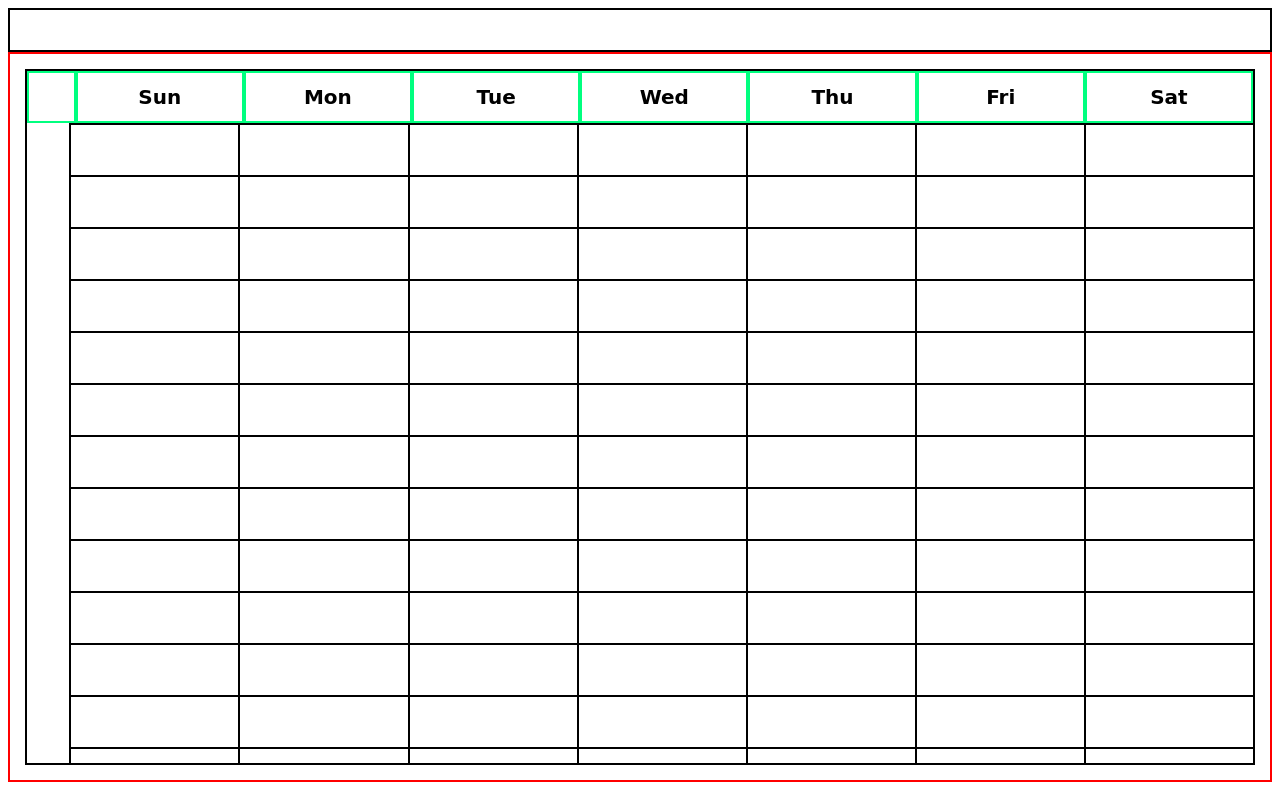
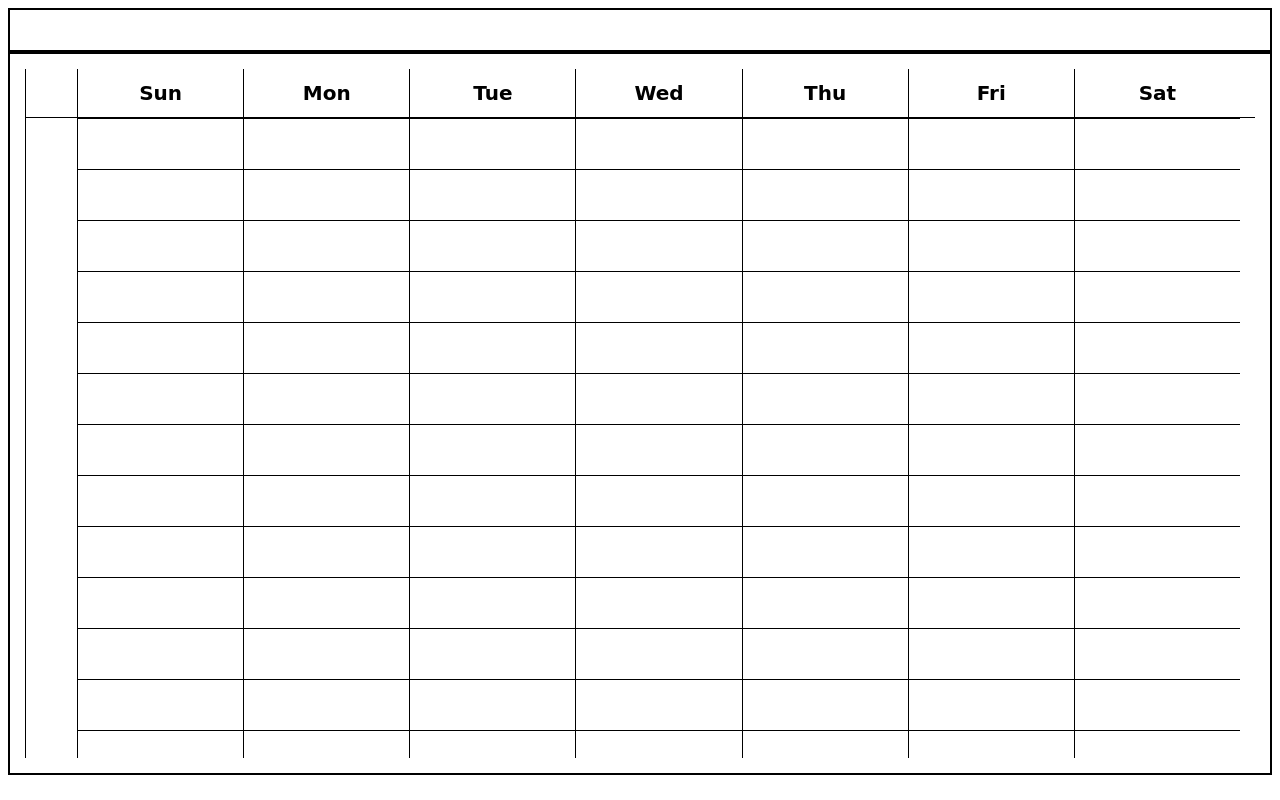
Before and after one commit to brianf4/overlap, a React (Vite) app in the folder frontend/: page / in a window 1280 px wide. Built offline with nearby package versions, Linux system fonts and the light colour scheme; a web font is replaced by a local one.

Commit message:
finally aligned all columns and rows in calendar

```diff
--- a/frontend/src/App.css
+++ b/frontend/src/App.css
@@ -14,30 +14,34 @@ html {
 }
 
 .calendar-containter {
-    border: 2px solid red;
+    border: 2px solid black;
     padding: 15px;
     height: 20%;
 }
 
-.calendar {
-    border: 2px solid black;
-}
+/*.calendar {
+    overflow-y: scroll;
+    scrollbar-gutter: stable;
+}*/
 
-.week {
+.row1 {
     display: flex;
     font-size: 20px;
     font-weight: 600;
+    overflow: hidden;
+    scrollbar-gutter: stable;
+    border-bottom: 1px solid black;
 }
 
 /*Can not just target .corner because of specificity*/
-.week .corner {
-    width: 25%;
+.row1 .corner {
+    flex: 0 0 52px;
 }
 
-.week div {
-    border: 2px solid springgreen;
+.row1 div {
+    border-left: 1px solid black;
     padding: 12px 0;
-    width: 100%;
+    flex: 1;
     display: flex;
     justify-content: center;
     align-items: center;
@@ -49,22 +53,27 @@ html {
 
 .row2 {
     display: flex;
-    overflow: auto;
-    height: 80vh;
+    height: 80dvh;
+    overflow-y: scroll;
+    scrollbar-gutter: stable;
 }
 
 /*Can not just target .corner because of specificity*/
 .row2 .corner {
-    width: 25%;
+    border-left: 1px solid black;
+    flex: 0 0 52px;
 }
 
-.row2 div {
-    width: 100%;
+.row2 > div {
+    flex: 1;
 }
 
 .column div {
-    border: 2px solid black;
-    border-bottom: none;
-    border-right: none;
+    border-top: 1px solid black;
+    border-left: 1px solid black;
     padding: 25px 0;
 }
+
+.column:first-child div {
+    border-left: none; /* remove left border from first column */
+}
--- a/frontend/src/components/Calendar.jsx
+++ b/frontend/src/components/Calendar.jsx
@@ -5,11 +5,8 @@ function Calendar() {
     }
     return (
         <div className="calendar-containter">
-            <div className="calendar">
-                <div className="week row1">
-                    <div className="corner">
-                        <span>test</span>
-                    </div>
+            <div className="row1">
+                <div className="corner"></div>
                 <div>
                     <span>Sun</span>
                 </div>
@@ -71,7 +68,6 @@ function Calendar() {
                 </div>
             </div>
         </div>
-        </div>
     );
 }
 
```
Lines whose indentation alone changed are shown as unchanged.
